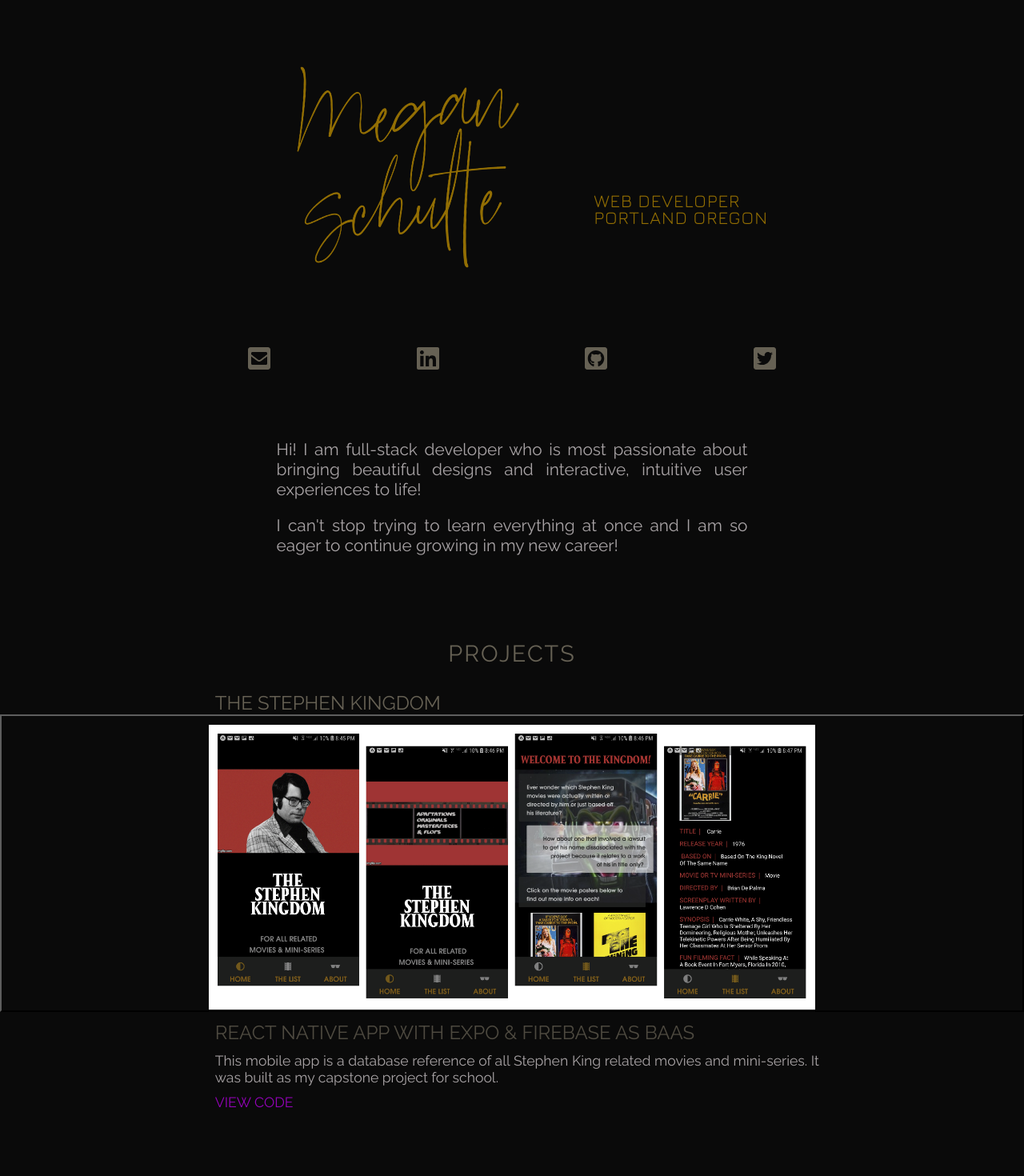
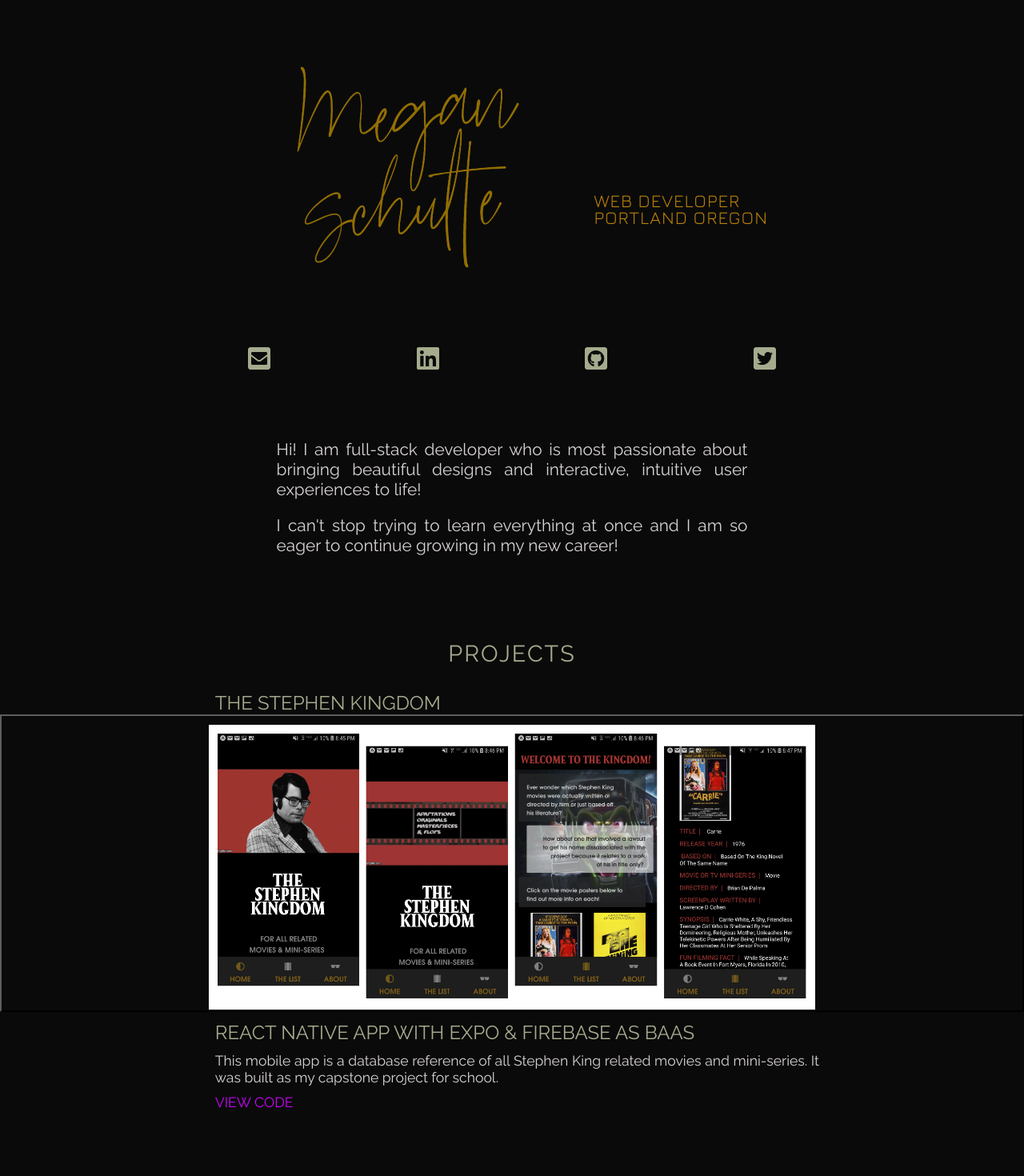
Before and after one commit to meganschultepdx/ms-portfolio, a React (Create React App) app: page / in a window 1280 px wide. Shown: the top 1470 px of the page at 80% size. Built offline with nearby package versions, Linux system fonts and the light colour scheme; a web font is replaced by a local one.

Commit message:
change colors so that contrast of text is higher to pass accessibility test

```diff
--- a/src/Components/Projects.jsx
+++ b/src/Components/Projects.jsx
@@ -34,7 +34,7 @@
 				<div className="container">
 					<img
 						src={stephenkingdom}
-						alt="screen shots of app"
+						alt="screen shots of app that will open modal with more images of app when clicked"
 						className="screenShot"
 					/>
 					<div className="middle">
@@ -51,6 +51,7 @@
 				movies and mini-series. It was built as my capstone project for school.
 			</p>
 			<a
+				aria-label="GitHub"
 				href="https://github.com/meganschultepdx/the-stephen-kingdom"
 				target="blank"
 				className="linkToCode"
@@ -65,7 +66,7 @@
 				<div className="container">
 					<img
 						src={highlander}
-						alt="screen shots of app"
+						alt="screen shots of app that will open pop up video of app when clicked"
 						className="screenShot highlanderMobile"
 					/>
 					<div className="middle">
@@ -81,6 +82,7 @@
 				tracking pints left in kegs.
 			</p>
 			<a
+				aria-label="GitHub"
 				href="https://github.com/meganschultepdx/highlander-tap-house"
 				target="blank"
 				className="linkToCode"
@@ -98,7 +100,7 @@
 							<img
 								src={PartnerScraperPic}
 								className="screenShot partnerScraperMobile"
-								alt="screen shots of app"
+								alt="screen shots of app that will open pop up video of app when clicked"
 							/>
 							<div className="middle">
 								<div className="textOnHover">click for more views of app</div>
@@ -121,6 +123,7 @@
 				database that is called by the project's front-end to display data.
 			</p>
 			<a
+				aria-label="GitHub"
 				href="https://github.com/meganschultepdx/Epicodus-Internship-Project"
 				target="blank"
 				className="linkToCode"
@@ -135,7 +138,7 @@
 				<div className="container">
 					<img
 						src={fieldguide2}
-						alt="screen shots of app"
+						alt="screen shots of app that will open pop up video of app when clicked"
 						className="screenShot"
 					/>
 					<div className="middle">
@@ -153,6 +156,7 @@
 				first design. It provides users with a database of local Portland flora.
 			</p>
 			<a
+				aria-label="hosted project site"
 				href="https://portland-field-guide.firebaseapp.com/"
 				target="blank"
 				className="linkToHosted"
@@ -160,6 +164,7 @@
 				view hosted site
 			</a>
 			<a
+				aria-label="GitHub"
 				href="https://github.com/meganschultepdx/Portland-field-guide"
 				target="blank"
 				className="linkToCode linkToCodeAlt"
@@ -184,6 +189,7 @@
 				an editable list of stylists, clients and specialties.
 			</p>
 			<a
+				aria-label="GitHub"
 				href="https://github.com/meganschultepdx/HairSalon"
 				target="blank"
 				className="linkToCode"
@@ -208,6 +214,7 @@
 				school group project in Epicodus's intro to coding course.
 			</p>
 			<a
+				aria-label="hosted project site"
 				href="https://meganschultepdx.github.io/free-food-finder/index.html"
 				target="blank"
 				className="linkToHosted"
@@ -215,6 +222,7 @@
 				view hosted site
 			</a>
 			<a
+				aria-label="GitHub"
 				href="https://github.com/meganschultepdx/free-food-finder"
 				target="blank"
 				className="linkToCode linkToCodeAlt"
--- a/src/styles.css
+++ b/src/styles.css
@@ -43,7 +43,7 @@
 
 #titleDescription {
 	font-size: 0.9em;
-	color: #926e03;
+	color: #b8810a;
 	font-weight: 500;
 	letter-spacing: 1px;
 	text-transform: uppercase;
@@ -57,11 +57,12 @@
 }
 
 .contact a {
-	color: #666154;
+	color: #999997;
+	color: #a5ac8e;
 }
 
 .contact a:hover {
-	color: #2c0413;
+	color: #690283;
 	transition: color 0.5s;
 }
 
@@ -69,7 +70,7 @@
 	margin-left: 35px;
 	margin-right: 35px;
 	margin-top: 87px;
-	color: #a8a3a5;
+	color: #d8d3d5;
 	font-family: "Raleway", sans-serif;
 	line-height: 1.1;
 }
@@ -80,7 +81,7 @@
 }
 
 .sectionLabel {
-	color: #666154;
+	color: #a5ac8e;
 	text-align: center;
 	text-transform: uppercase;
 	padding-top: 30px;
@@ -93,7 +94,7 @@
 	text-transform: uppercase;
 	padding-top: 20px;
 	margin-left: 20px;
-	color: #666154;
+	color: #a5ac8e;
 	font-family: "Raleway", sans-serif;
 	font-weight: 500;
 }
@@ -174,7 +175,7 @@
 }
 
 .textOnHover {
-	background-color: #926e03;
+	background-color: #b8810a;
 	color: black;
 	font-size: 1.5em;
 	padding: 16px 32px;
@@ -195,7 +196,7 @@
 	margin-right: 5.5%;
 	text-transform: uppercase;
 	margin-top: 10px;
-	color: #4e4a40;
+	color: #a5ac8e;
 	font-family: "Raleway", sans-serif;
 	font-weight: 500;
 }
@@ -206,14 +207,14 @@
 	margin-left: 5.5%;
 	margin-right: 5.5%;
 	text-align: justify;
-	color: #a8a3a5;
+	color: #d8d3d5;
 	font-family: "Raleway", sans-serif;
 	font-size: 0.85em;
 }
 
 /* link to github code */
 a.linkToCode {
-	color: #9403b8;
+	color: #c903fa;
 	text-transform: uppercase;
 	text-decoration: none;
 	margin-left: 5.5%;
@@ -223,7 +224,7 @@
 
 /* mouse over link to github code*/
 a.linkToCode:hover {
-	color: #670380;
+	color: #690283;
 	font-size: 1.25em;
 	transition: color 0.5s, font 0.5s;
 }
@@ -234,7 +235,7 @@
 
 /* link to hosted sites */
 a.linkToHosted {
-	color: goldenrod;
+	color: #b8810a;
 	text-transform: uppercase;
 	text-decoration: none;
 	margin-bottom: 100px;
@@ -245,14 +246,14 @@
 
 /* mouse over link to hosted sites */
 a.linkToHosted:hover {
-	color: #926e03;
+	color: #af6607;
 	font-size: 1.25em;
 	transition: color 0.5s, font 0.5s;
 }
 
 .aboutPersonal {
 	margin-bottom: 30px;
-	color: #a8a3a5;
+	color: #d8d3d5;
 	font-family: "Raleway", sans-serif;
 }
 
```
